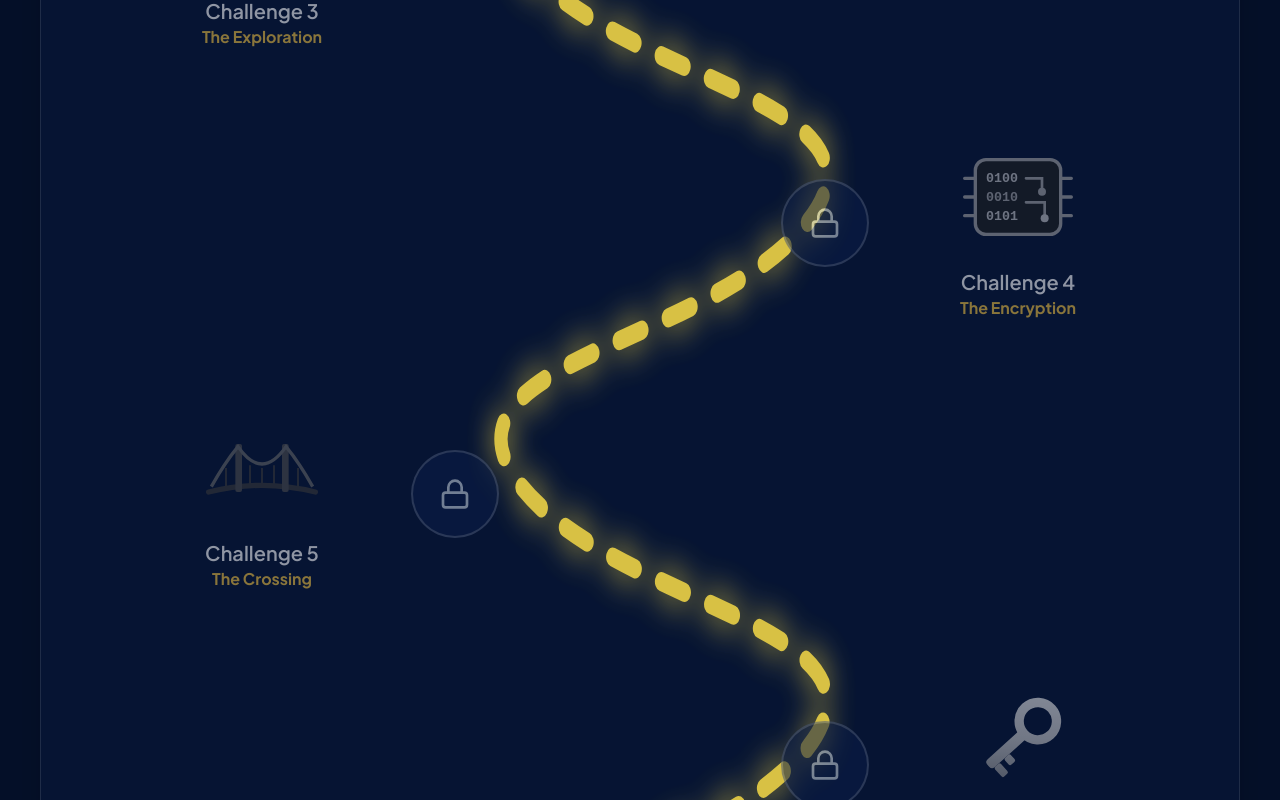
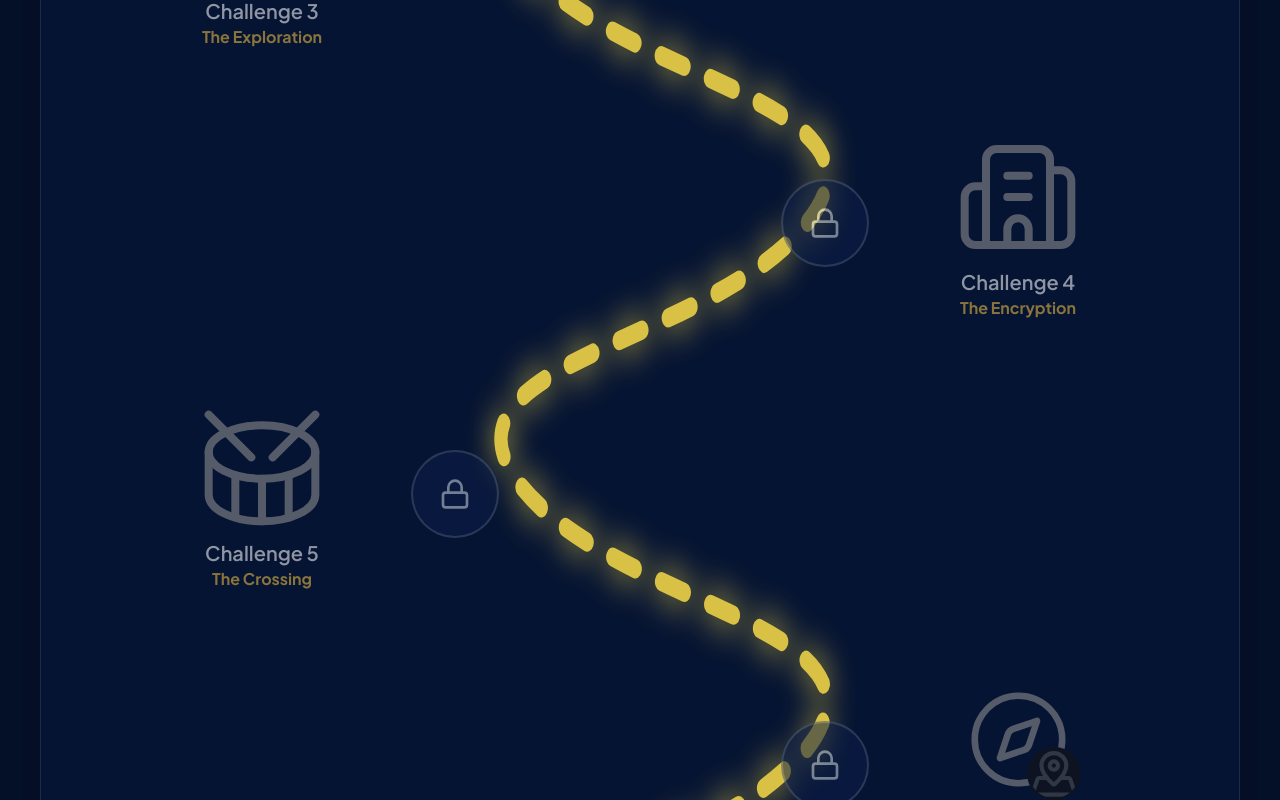
Before and after one commit to Tassnim-Saadaoui/Treasure_hunt, a React (Vite) app: page / in a window 1280 px wide. Shown: the part 1060-1860 px from the top of the page. Built offline with nearby package versions, Linux system fonts and the light colour scheme.

Commit message:
yessine commit

```diff
--- a/src/components/artwork/ChallengeArtwork.tsx
+++ b/src/components/artwork/ChallengeArtwork.tsx
@@ -1,4 +1,5 @@
 import type { ChallengeId } from '../../domain/hunt/types';
+import { Building2, Compass, Drum, MapPinned } from 'lucide-react';
 
 interface ArtworkProps {
   className?: string;
@@ -218,10 +219,15 @@ export function ChallengeIcon({ id, className }: { id: ChallengeId; className?:
     case 3:
       return <MapMagnifierIllustration className={className} />;
     case 4:
-      return <CircuitChipIllustration className={className} />;
+      return <Building2 className={className ? `${className} text-[#00B8FF]` : 'h-16 w-16 text-[#00B8FF]'} strokeWidth={1.5} />;
     case 5:
-      return <SuspensionBridgeIllustration className={className} />;
+      return <Drum className={className ? `${className} text-[#00B8FF]` : 'h-16 w-16 text-[#00B8FF]'} strokeWidth={1.5} />;
     case 6:
-      return <GoldenKeyIllustration className={className} />;
+      return (
+        <span className={`relative inline-flex shrink-0 items-center justify-center ${className ?? 'h-16 w-16'}`} aria-hidden="true">
+          <Compass className="h-[82%] w-[82%] text-[#00B8FF]" strokeWidth={1.5} />
+          <MapPinned className="absolute bottom-[2%] right-[1%] h-[42%] w-[42%] rounded-full bg-[#061433] p-[2px] text-[#F22555]" strokeWidth={2} />
+        </span>
+      );
   }
 }
```
